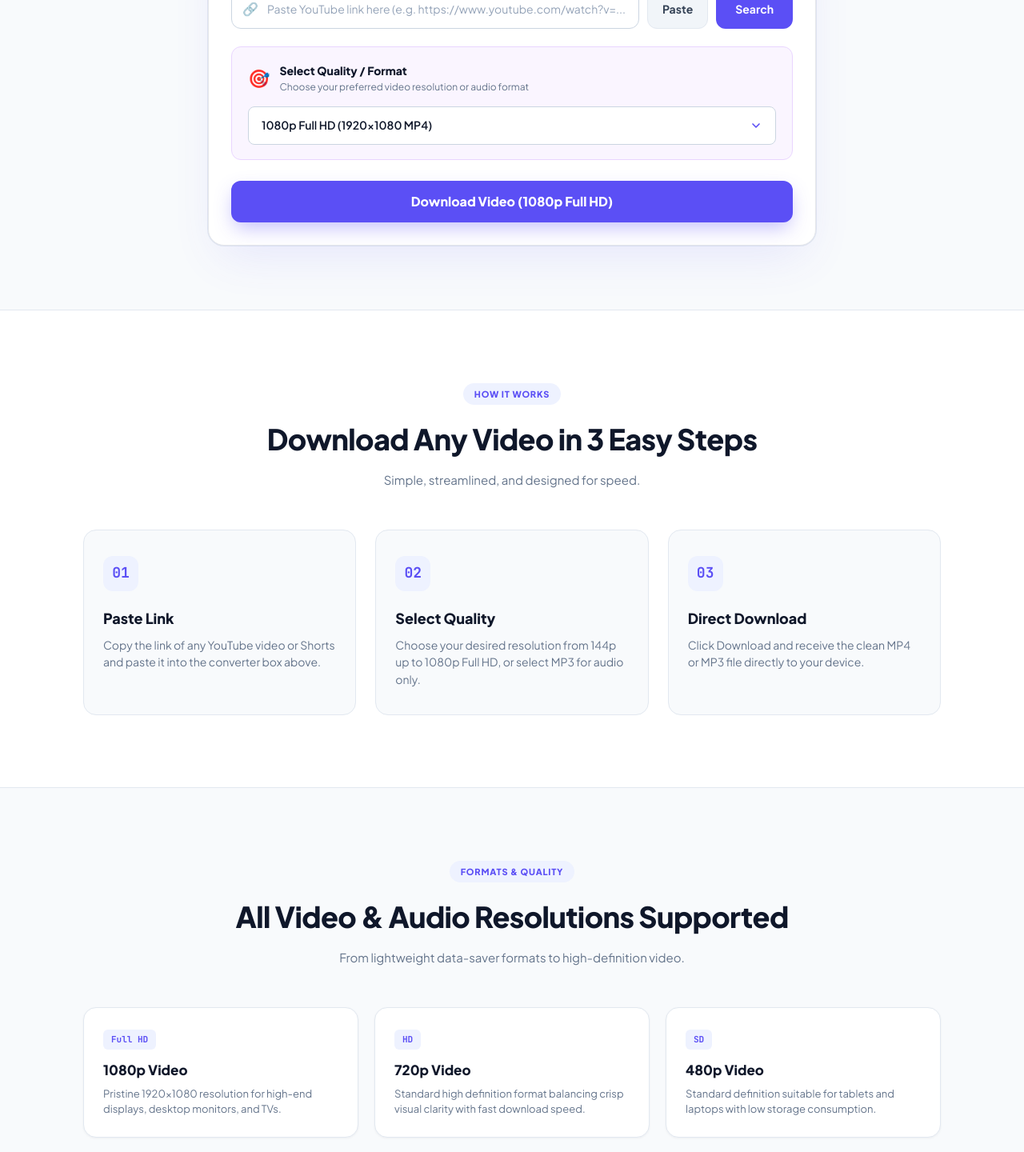
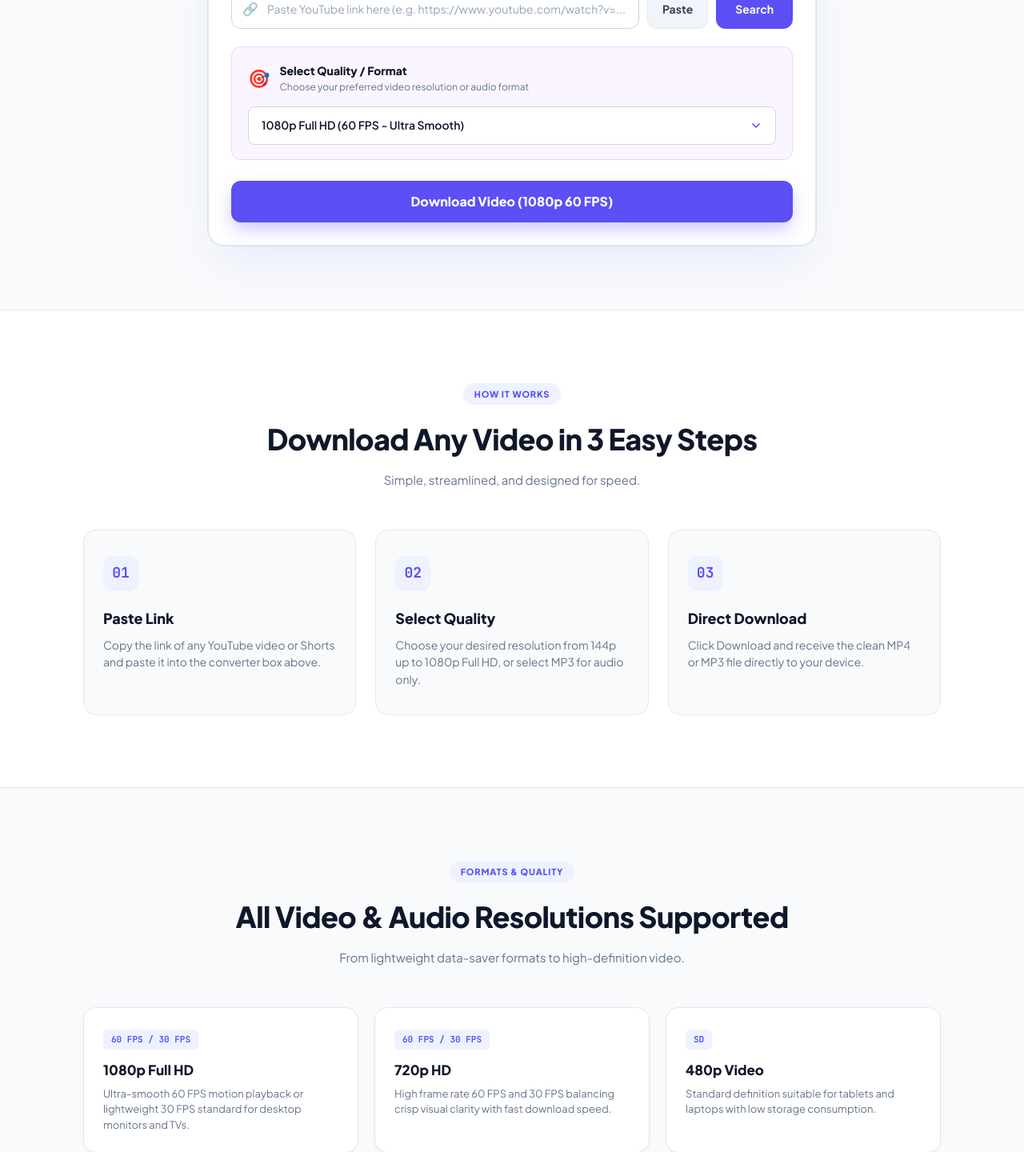
Before and after one commit to faizalidesk/fluidtube, a React (Vite) app in the folder frontend/: page / in a window 1280 px wide. Shown: the part 600-2040 px from the top of the page at 80% size. Built offline with nearby package versions, Linux system fonts and the light colour scheme; no server answers.

Commit message:
feat(fps): add 60 FPS and 30 FPS selection for 1080p and 720p downloads

```diff
--- a/frontend/src/components/ConverterCard.jsx
+++ b/frontend/src/components/ConverterCard.jsx
@@ -3,7 +3,7 @@ import { API_BASE_URL } from "../config";
 
 export default function ConverterCard() {
   const [url, setUrl] = useState("");
-  const [resolution, setResolution] = useState("1080p Full HD");
+  const [resolution, setResolution] = useState("1080p 60 FPS");
   const [videoInfo, setVideoInfo] = useState(null);
   const [isFetching, setIsFetching] = useState(false);
   const [isDownloading, setIsDownloading] = useState(false);
@@ -28,8 +28,14 @@ export default function ConverterCard() {
   function getButtonLabel() {
     if (isDownloading) return "Processing...";
     if (resolution.includes("Audio")) return "Download MP3 Audio";
-    if (resolution.includes("1080p")) return "Download Video (1080p Full HD)";
-    if (resolution.includes("720p")) return "Download Video (720p HD)";
+    if (resolution.includes("1080p") && resolution.includes("60 FPS"))
+      return "Download Video (1080p 60 FPS)";
+    if (resolution.includes("1080p"))
+      return "Download Video (1080p 30 FPS)";
+    if (resolution.includes("720p") && resolution.includes("60 FPS"))
+      return "Download Video (720p 60 FPS)";
+    if (resolution.includes("720p"))
+      return "Download Video (720p 30 FPS)";
     if (resolution.includes("480p")) return "Download Video (480p SD)";
     if (resolution.includes("360p")) return "Download Video (360p Medium)";
     if (resolution.includes("144p")) return "Download Video (144p Low)";
@@ -285,17 +291,25 @@ export default function ConverterCard() {
                 value={resolution}
                 onChange={(e) => setResolution(e.target.value)}
               >
-                <option value="1080p Full HD">
-                  1080p Full HD (1920x1080 MP4)
+                <option value="1080p 60 FPS">
+                  1080p Full HD (60 FPS - Ultra Smooth)
                 </option>
-                <option value="720p HD">720p HD (1280x720 MP4)</option>
+                <option value="1080p 30 FPS">
+                  1080p Full HD (30 FPS - Standard)
+                </option>
+                <option value="720p 60 FPS">
+                  720p HD (60 FPS - High Frame Rate)
+                </option>
+                <option value="720p 30 FPS">
+                  720p HD (30 FPS - Standard)
+                </option>
                 <option value="480p SD">480p SD (854x480 MP4)</option>
                 <option value="360p Medium">360p Medium (640x360 MP4)</option>
                 <option value="144p Low">
                   144p Low (Lightweight / Low Data MP4)
                 </option>
                 <option value="Best Quality Available">
-                  Best Quality Available (Original)
+                  Best Quality Available (Original Max FPS)
                 </option>
                 <option value="Audio Only (MP3)">
                   Audio Only (192kbps MP3)
--- a/frontend/src/components/Resolutions.jsx
+++ b/frontend/src/components/Resolutions.jsx
@@ -3,15 +3,15 @@ import React from "react";
 export default function Resolutions() {
   const list = [
     {
-      tag: "Full HD",
-      title: "1080p Video",
-      desc: "Pristine 1920x1080 resolution for high-end displays, desktop monitors, and TVs.",
+      tag: "60 FPS / 30 FPS",
+      title: "1080p Full HD",
+      desc: "Ultra-smooth 60 FPS motion playback or lightweight 30 FPS standard for desktop monitors and TVs.",
       audio: false,
     },
     {
-      tag: "HD",
-      title: "720p Video",
-      desc: "Standard high definition format balancing crisp visual clarity with fast download speed.",
+      tag: "60 FPS / 30 FPS",
+      title: "720p HD",
+      desc: "High frame rate 60 FPS and 30 FPS balancing crisp visual clarity with fast download speed.",
       audio: false,
     },
     {
```
Also changed, not shown: frontend/vercel.json, 2 other files (tests, documents, lock files or other folders).
